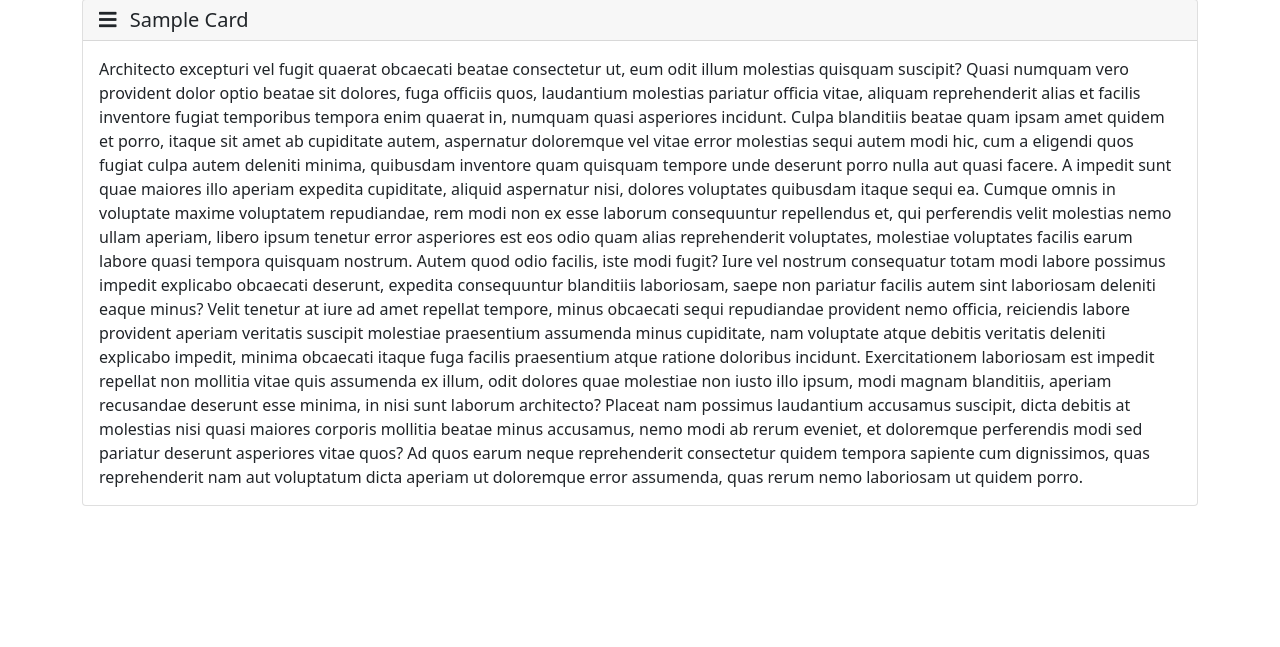
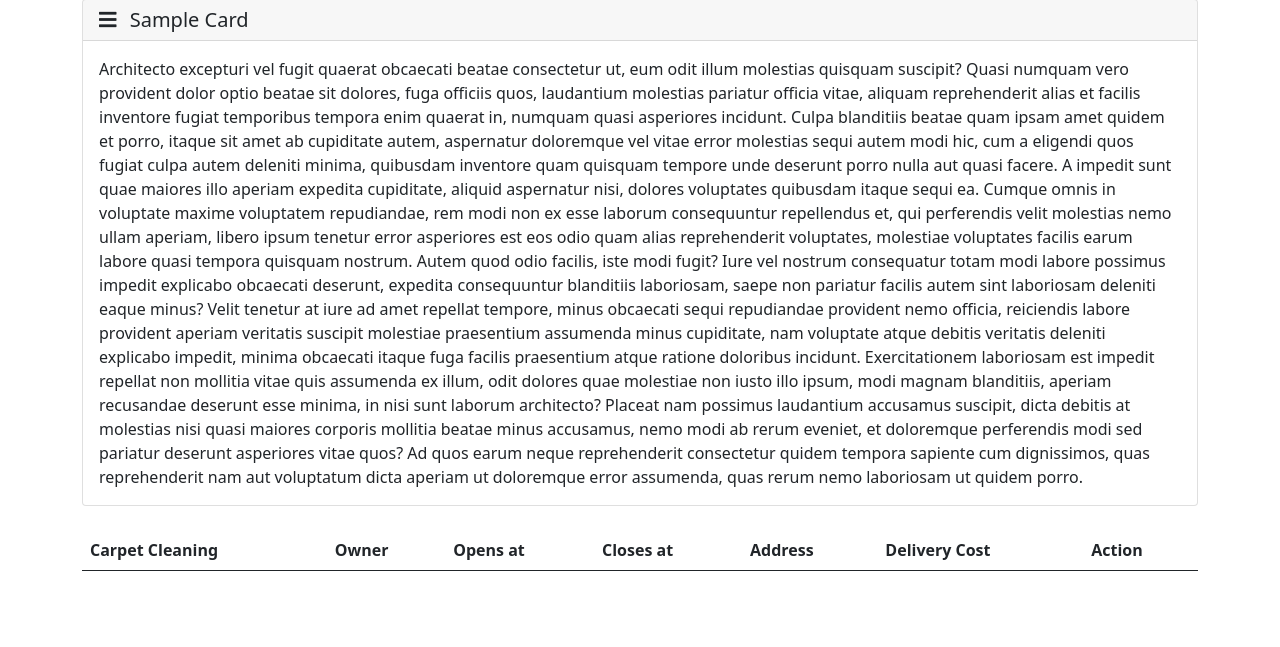
Before and after one commit to Broken37/carpet-cleaning, a Django app: page /users/carpetCleanings/ in a window 1280 px wide. Shown: the part 81-728 px from the top of the page. Run offline with Django 3.2, Linux system fonts and the light colour scheme; lists and menus that the app fills with data are empty; some libraries are stand-ins or nearby versions.

Commit message:
Show list of carpet cleanings

```diff
--- a/users/templates/users/carpetcleanings.html
+++ b/users/templates/users/carpetcleanings.html
@@ -1,22 +1,31 @@
-{% extends  "base.html" %}
+{% extends "base.html" %}
 
 {% block content %}
 
+<table class="table table-striped table-hover mt-4 align-middle">
+  <thead>
+    <tr>
+      <th>Carpet Cleaning</th>
+      <th>Owner</th>
+      <th>Opens at</th>
+      <th>Closes at</th>
+      <th>Address</th>
+      <th>Delivery Cost</th>
+      <th>Action</th>
+    </tr>
+  </thead>
+  <tbody>
     {% for carpetcleaning in carpetcleanings %}
-        <div>
-            name: {{carpetcleaning.name}}
-            <br>
-            owner: {{carpetcleaning.owener}}
-            <br>
-            opens_at: {{carpetcleaning.opens_at}}
-            <br>
-            closes_at: {{carpetcleaning.closes_at}}
-            <br>
-            delivery_cost: {{carpetcleaning.delivery_cost}}
-            <br>
-            <br>
-            <br>
-        </div>
+    <tr>
+      <td>{{carpetcleaning.name}}</td>
+      <td>{{carpetcleaning.owner}}</td>
+      <td>{{carpetcleaning.opens_at}}</td>
+      <td>{{carpetcleaning.closes_at}}</td>
+      <td>{{carpetcleaning.address}}</td>
+      <td>{{carpetcleaning.delivery_cost}}</td>
+      <td><a class='btn btn-outline-success'>Order</a></td>
+    </tr>
     {% endfor %}
-
+  </tbody>
+</table>
 {% endblock %}
```
